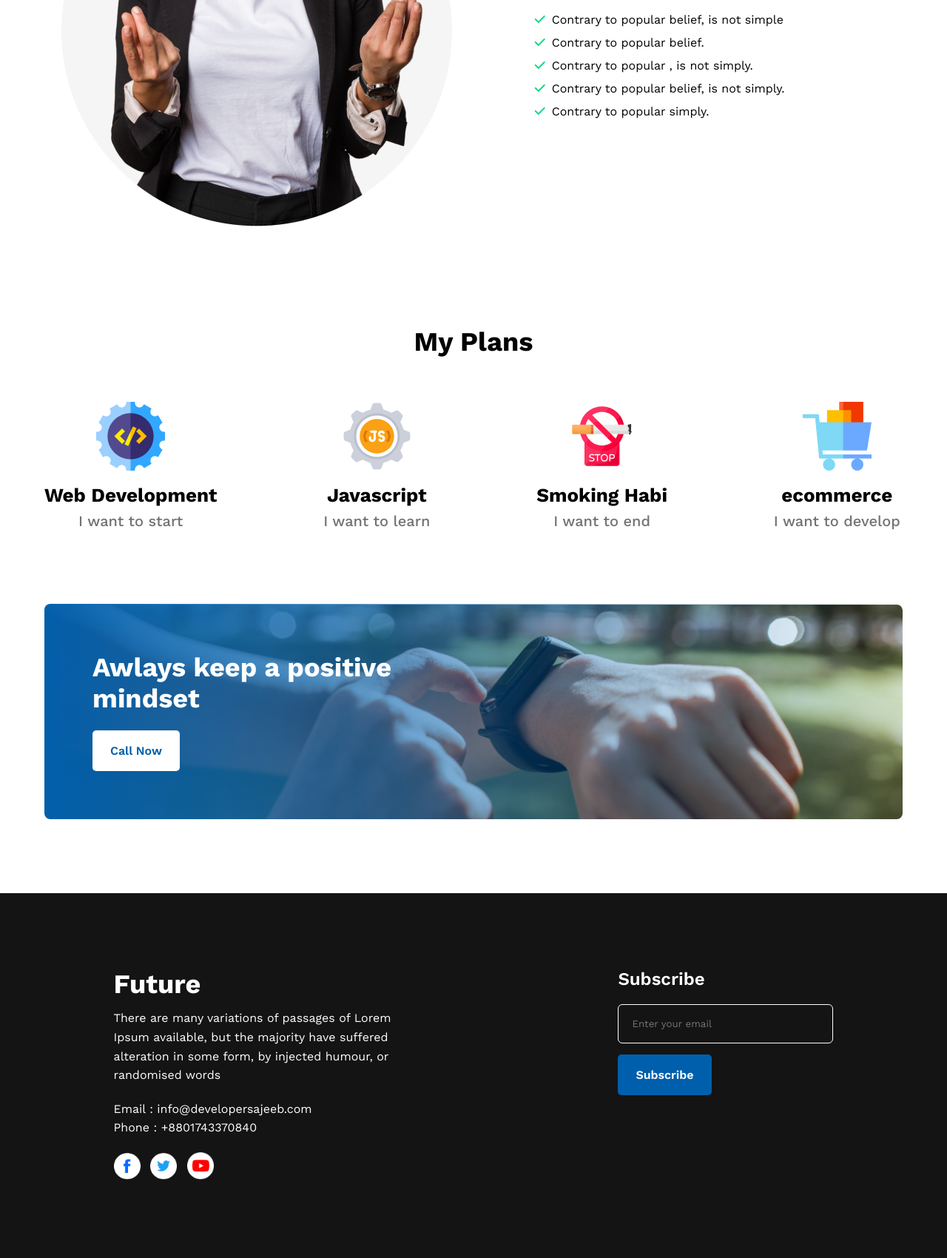
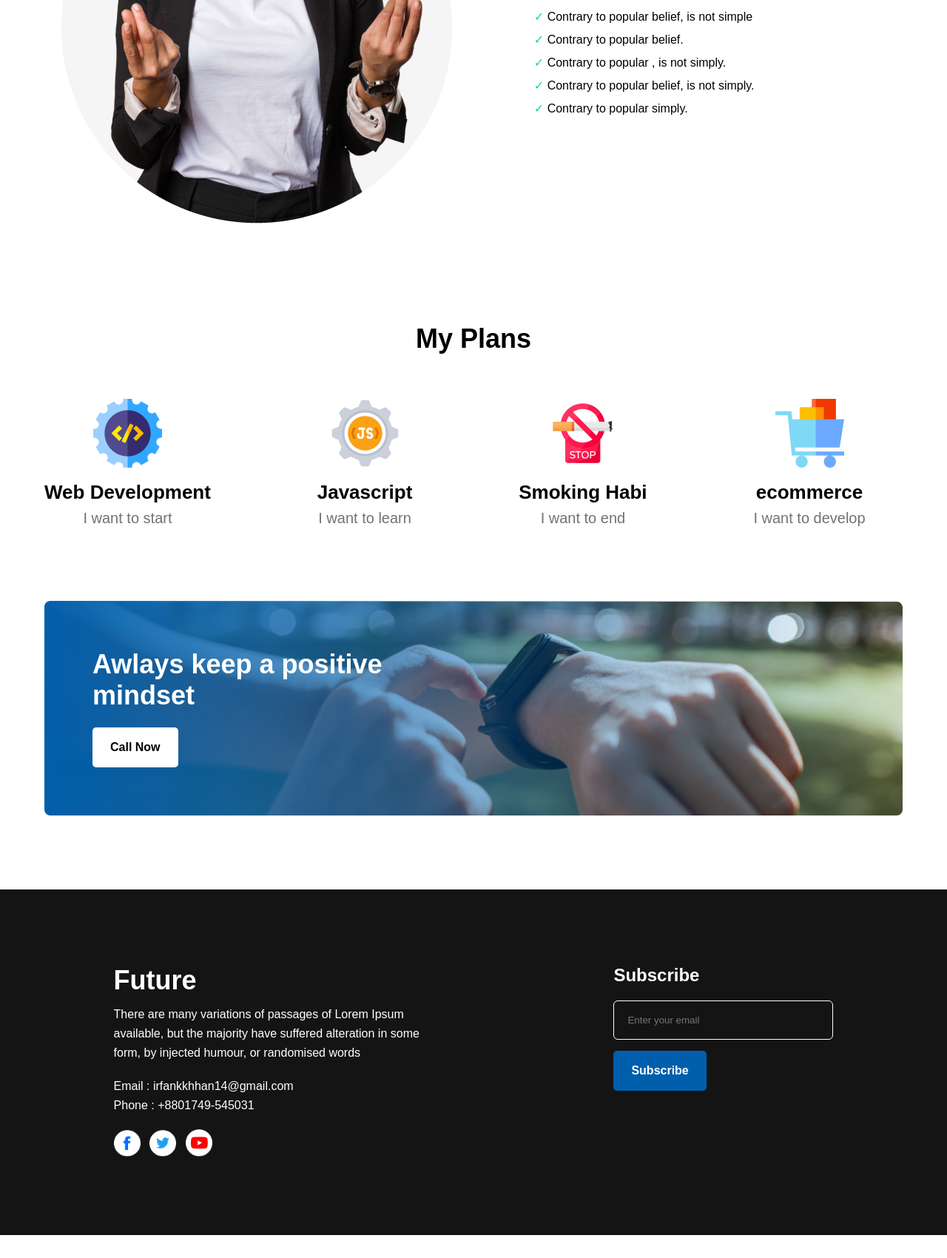
Before and after one commit to irfankkhhan14/Lifestyle-website, a plain HTML site: page index.html in a window 1280 px wide. Shown: the part 1198-2898 px from the top of the page at 74% size. After the commit the page ends 2867 px from the top, so only its background shows below. Drawn offline with nearby package versions, Linux system fonts and the light colour scheme.

Commit message:
final commit

```diff
--- a/index.html
+++ b/index.html
@@ -7,11 +7,7 @@
     <meta name="viewport" content="width=device-width, initial-scale=1.0">
     <title>Lifestyle Website</title>
     <link rel="stylesheet" href="style.css">
-    <link rel="preconnect" href="https://fonts.googleapis.com">
-    <link rel="preconnect" href="https://fonts.gstatic.com" crossorigin>
-    <link href="https://fonts.googleapis.com/css2?family=Work+Sans:wght@100;200;300;400;500;600;700;800&display=swap"
-        rel="stylesheet">
-    <link rel="stylesheet" href="https://cdnjs.cloudflare.com/ajax/libs/font-awesome/6.2.1/css/all.min.css">
+    <!--<link rel="stylesheet" href="https://cdnjs.cloudflare.com/ajax/libs/font-awesome/6.2.1/css/all.min.css">-->
 </head>
 
 <body>
@@ -31,11 +27,11 @@
                 <p>Contrary to popular belief, Lorem Ipsum is not simply random text. It has roots in a piece of classical
                     Latin literature from 45 BC, making it over 2000 years old. Richard McClintock.</p>
                 <ul class="list">
-                    <li><i class="fa-solid fa-check"></i>Contrary to popular belief, is not simple</li>
-                    <li><i class="fa-solid fa-check"></i>Contrary to popular belief.</li>
-                    <li><i class="fa-solid fa-check"></i>Contrary to popular , is not simply.</li>
-                    <li><i class="fa-solid fa-check"></i>Contrary to popular belief, is not simply.</li>
-                    <li><i class="fa-solid fa-check"></i>Contrary to popular simply.</li>
+                    <li><span class="ul-list">&#10003</span> Contrary to popular belief, is not simple</li>
+                    <li><span class="ul-list">&#10003</span> Contrary to popular belief.</li>
+                    <li><span class="ul-list">&#10003</span> Contrary to popular , is not simply.</li>
+                    <li><span class="ul-list">&#10003</span> Contrary to popular belief, is not simply.</li>
+                    <li><span class="ul-list">&#10003</span> Contrary to popular simply.</li>
                 </ul>
             </div>
         </section>
@@ -64,13 +60,13 @@
                 </div>
             </div>
         </section>
-        <section class="cta">
+        <section class="call-section">
             <h2>Awlays keep a positive<br> mindset</h2>
-            <button class="btn"><a href="#">Call Now</a></button>
+            <button class="btn"></a>Call Now</button>
         </section>
     </main>
     <footer>
-        <div class="footer-left">
+        <div class="contact-left">
             <h2>Future</h2>
             <p>There are many variations of passages of Lorem Ipsum
                 available, but the majority have suffered alteration in some
@@ -78,22 +74,22 @@
                 <br>
                 <div class="contact-info">
                     <p>
-                        Email : info@developersajeeb.com
+                        Email : irfankkhhan14@gmail.com
                         <br>
-                        Phone : +8801743370840
+                        Phone : +8801749-545031
                     </p>
                 </div>
             </p>
-            <div class="social">
+            <div class="social-image">
                 <img src="images/icons/fb.png" alt="Facebook">
                 <img src="images/icons/twitter.png" alt="Twitter">
                 <img src="images/icons/youtube.png" alt="YouTube">
             </div>
         </div>
-        <div class="newslatter">
+        <div class="subscribe">
             <h3>Subscribe</h3>
             <input type="email" name="" id="" placeholder="Enter your email">
-            <input class="btn cta-btn" type="button" value="Subscribe">
+            <input class="btn subs-btn" type="button" value="Subscribe">
         </div>
     </footer>
 
--- a/style.css
+++ b/style.css
@@ -1,4 +1,4 @@
-* {
+*{
     margin: 0;
     padding: 0;
     font-family: 'Work Sans', sans-serif;
@@ -64,6 +64,10 @@ section.about {
     padding: 18% 8%;
 }
 
+.ul-list{
+    color: #16D887;
+}
+
 ul.list li {
     list-style: none;
     margin-bottom: 12px;
@@ -74,20 +78,20 @@ ul.list li i {
     margin-right: 8px;
 }
 
-/* My Plans Section */
+/* Plan Section */
 
-section.my-plans {
+section.my-plans{
     margin: 60px 0;
 }
 
-.my-plans-item {
+.my-plans-item{
     display: flex;
     text-align: center;
     gap: 12.4%;
     margin-top: 60px;
 }
 
-.my-plans h2 {
+.my-plans h2{
     text-align: center;
 }
 
@@ -103,9 +107,9 @@ section.my-plans {
     margin-top: 8px;
 }
 
-/* CTA Section */
+/* Call Section */
 
-.cta {
+.call-section{
     background-image: linear-gradient(to left, rgb(245 246 252 / 0%), #005facfa), url(images/watch.png);
     background-repeat: no-repeat;
     background-size: cover;
@@ -114,7 +118,7 @@ section.my-plans {
     margin: 100px 0;
 }
 
-section.cta h2 {
+.call-section h2 {
     color: #ffffff;
     margin-bottom: -10px;
 }
@@ -127,12 +131,12 @@ footer {
     display: flex;
 }
 
-.footer-left h2 {
+.contact-left h2 {
     color: #ffffff;
     margin-bottom: 12px;
 }
 
-.footer-left p {
+.contact-left p {
     width: 62%;
 }
 
@@ -140,26 +144,26 @@ footer {
     margin: 20px 0;
 }
 
-.social img {
+.social-image img {
     width: 36px;
     margin-right: 8px;
 }
 
-.newslatter h3 {
+.subscribe h3{
     color: #ffffff;
     font-weight: 600;
     margin-bottom: 20px;
     font-size: 24px;
 }
 
-input[type="email"] {
+input{
     background: transparent;
     padding: 18px 100px 18px 18px;
     border: 1px solid #ffffff;
     border-radius: 6px;
 }
 
-input.cta-btn {
+.subs-btn {
     background: #005FAC;
     color: #ffffff;
     margin-top: 15px;
```
